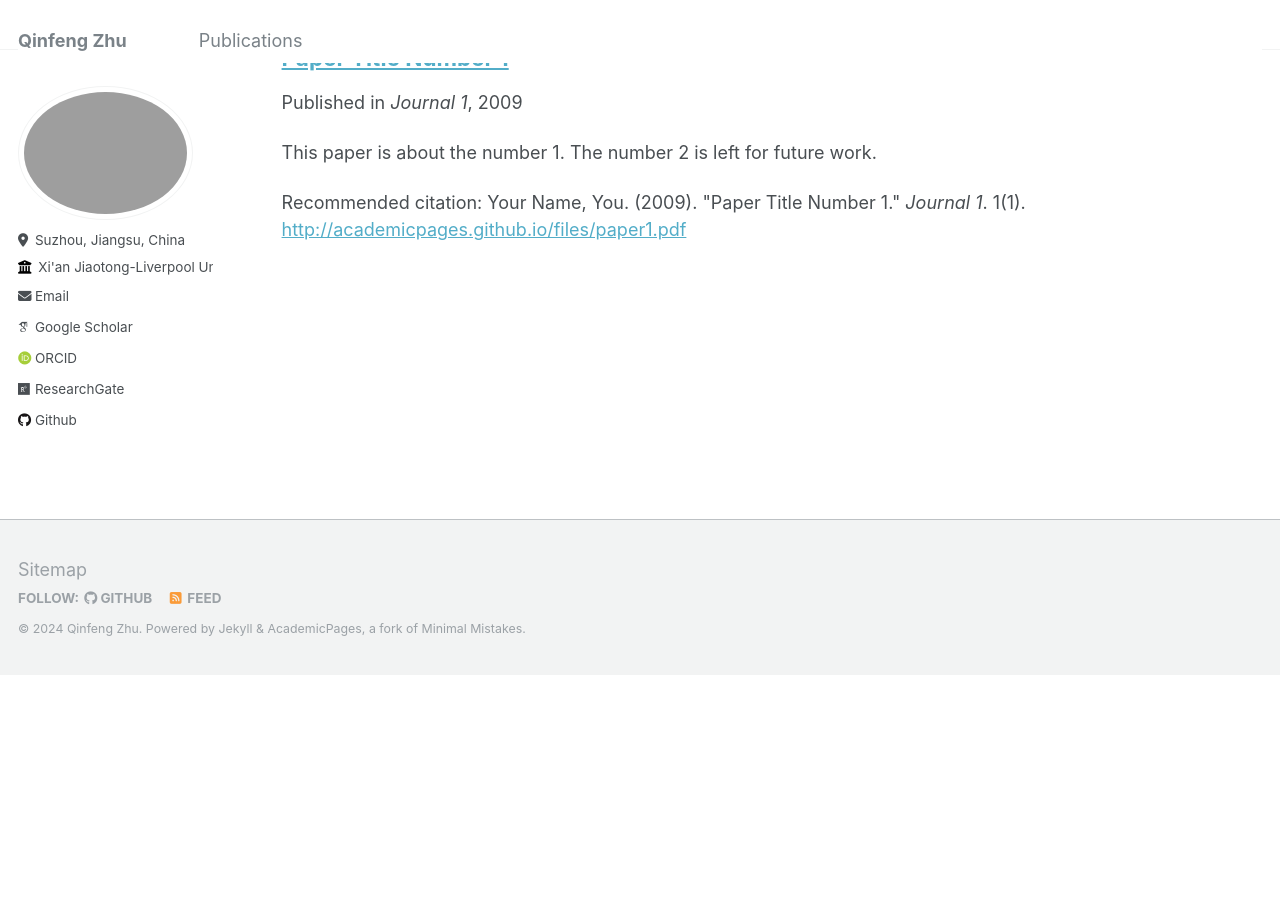
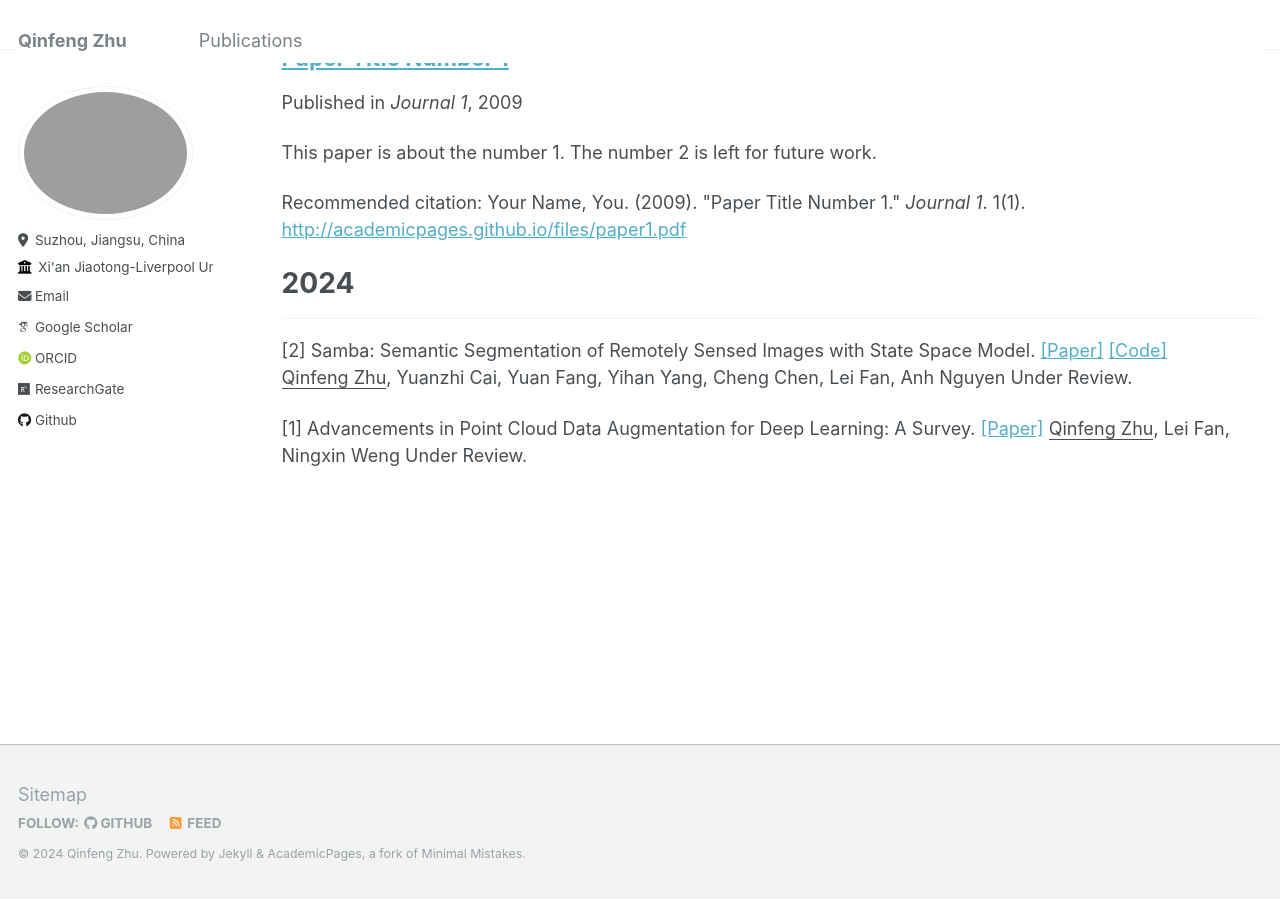
Before and after one commit to zhuqinfeng1999/zhuqinfeng1999.github.io, a Jekyll site: the page built from _pages/publications.md, in a window 1280 px wide and 900 px high, scrolled down 891 px. Built offline with Jekyll 4.4.1, drawn with Linux system fonts in a browser that asks for light colours; some web fonts are replaced; before the commit the page ends 1565 px from its top, so only the background shows below that.

Commit message:
Update publications.md

```diff
--- a/_pages/publications.md
+++ b/_pages/publications.md
@@ -6,7 +6,7 @@ author_profile: true
 ---
 
 {% if site.author.googlescholar %}
-  <div class="wordwrap">You can also find my articles on <a href="{{site.author.googlescholar}}">my Google Scholar profile</a>.</div>
+  <div class="wordwrap">You can also find my articles on <a href="{{https://scholar.google.com.hk/citations?user=gG81gcUAAAAJ&hl=zh-CN&authuser=1}}">my Google Scholar profile</a>.</div>
 {% endif %}
 
 {% include base_path %}
@@ -14,3 +14,13 @@ author_profile: true
 {% for post in site.publications reversed %}
   {% include archive-single.html %}
 {% endfor %}
+
+# 2024
+---
+[2] Samba: Semantic Segmentation of Remotely Sensed Images with State Space Model. [[Paper]](https://arxiv.org/abs/2404.01705) [[Code]](https://github.com/zhuqinfeng1999/Samba)
+<u>Qinfeng Zhu</u>, Yuanzhi Cai, Yuan Fang, Yihan Yang, Cheng Chen, Lei Fan, Anh Nguyen
+Under Review.
+
+[1] Advancements in Point Cloud Data Augmentation for Deep Learning: A Survey. [[Paper]](https://arxiv.org/abs/2308.12113)
+<u>Qinfeng Zhu</u>, Lei Fan, Ningxin Weng
+Under Review.
```
